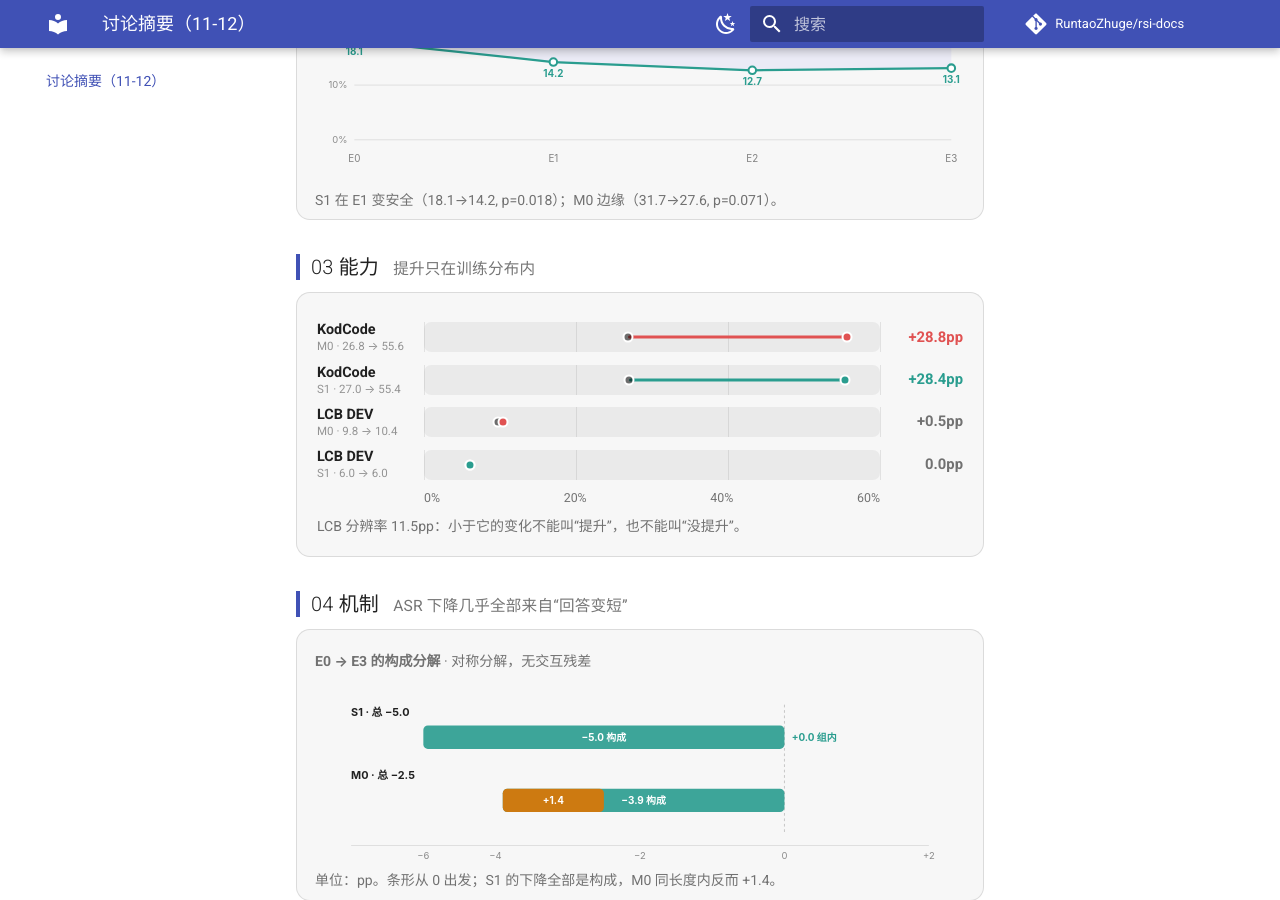
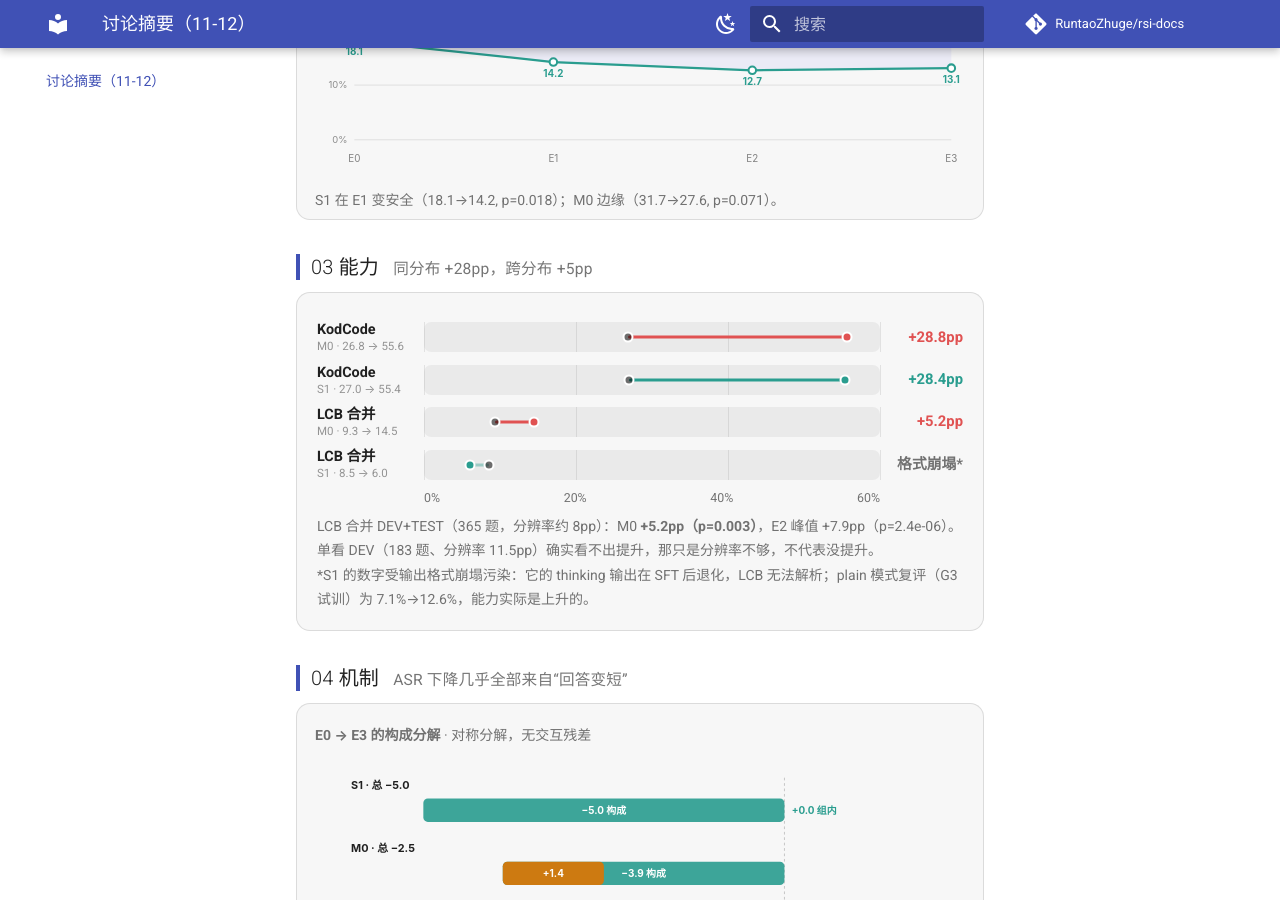
Before and after one commit to RuntaoZhuge/rsi-docs, an MkDocs documentation site: the page built from docs/discussion.md, in a window 1280 px wide and 900 px high, scrolled down 1158 px. Built offline with MkDocs 1.6.1 and Material for MkDocs 9.7.7, drawn with Linux system fonts in a browser that asks for light colours; comment, search, counter and statistics services are not loaded.

Commit message:
修正讨论摘要 03：能力提升不止于训练分布内
- 摘要卡由「LCB DEV 单看 +0.5/0.0」改为「LCB DEV+TEST 合并 +5.2pp（p=0.003）」，
  标题从「提升只在训练分布内」改为「同分布 +28pp，跨分布 +5pp」
- 补注：DEV 单看不可分辨是分辨率问题（11.5pp），不是没提升；E2 峰值 +7.9pp（p=2.4e-06）
- S1 的 LCB 数字标注为格式崩塌污染，附 plain 模式复评 +5.5pp（G3 试训）
- 结果页同步修正同一条措辞

```diff
--- a/docs/discussion.md
+++ b/docs/discussion.md
@@ -84,7 +84,7 @@
   <div class="dash-cap">S1 在 E1 变安全（18.1→14.2, p=0.018）；M0 边缘（31.7→27.6, p=0.071）。</div>
 </div>
 
-<h2>03 能力 <span>提升只在训练分布内</span></h2>
+<h2>03 能力 <span>同分布 +28pp，跨分布 +5pp</span></h2>
 <div class="dash-card">
   <div class="dash-dumb">
     <div class="dash-dumb-label">KodCode<small>M0 · 26.8 → 55.6</small></div>
@@ -99,19 +99,21 @@
     <div class="dash-dumb-val" style="color:#2a9d8f">+28.4pp</div>
   </div>
   <div class="dash-dumb">
-    <div class="dash-dumb-label">LCB DEV<small>M0 · 9.8 → 10.4</small></div>
+    <div class="dash-dumb-label">LCB 合并<small>M0 · 9.3 → 14.5</small></div>
     <div class="dash-track"><span class="tick" style="left:0"></span><span class="tick" style="left:33.3%"></span><span class="tick" style="left:66.7%"></span><span class="tick" style="left:100%"></span>
-      <span class="line" style="left:16.3%;width:1%;background:#e05252"></span><span class="dot start" style="left:16.3%"></span><span class="dot end m0" style="left:17.3%"></span></div>
-    <div class="dash-dumb-val" style="color:var(--dash-muted)">+0.5pp</div>
+      <span class="line" style="left:15.5%;width:8.7%;background:#e05252"></span><span class="dot start" style="left:15.5%"></span><span class="dot end m0" style="left:24.2%"></span></div>
+    <div class="dash-dumb-val" style="color:#e05252">+5.2pp</div>
   </div>
   <div class="dash-dumb">
-    <div class="dash-dumb-label">LCB DEV<small>S1 · 6.0 → 6.0</small></div>
+    <div class="dash-dumb-label">LCB 合并<small>S1 · 8.5 → 6.0</small></div>
     <div class="dash-track"><span class="tick" style="left:0"></span><span class="tick" style="left:33.3%"></span><span class="tick" style="left:66.7%"></span><span class="tick" style="left:100%"></span>
-      <span class="dot start" style="left:10%"></span><span class="dot end" style="left:10%"></span></div>
-    <div class="dash-dumb-val" style="color:var(--dash-muted)">0.0pp</div>
+      <span class="line" style="left:10%;width:4.2%;background:#2a9d8f;opacity:.4"></span><span class="dot start" style="left:14.2%"></span><span class="dot end" style="left:10%"></span></div>
+    <div class="dash-dumb-val" style="color:var(--dash-muted)">格式崩塌*</div>
   </div>
   <div class="dash-scale"><div></div><div class="track"><span>0%</span><span>20%</span><span>40%</span><span>60%</span></div><div></div></div>
-  <div class="dash-cap">LCB 分辨率 11.5pp：小于它的变化不能叫“提升”，也不能叫“没提升”。</div>
+  <div class="dash-cap">LCB 合并 DEV+TEST（365 题，分辨率约 8pp）：M0 <b>+5.2pp（p=0.003）</b>，E2 峰值 +7.9pp（p=2.4e-06）。<br>
+单看 DEV（183 题、分辨率 11.5pp）确实看不出提升，那只是分辨率不够，不代表没提升。<br>
+*S1 的数字受输出格式崩塌污染：它的 thinking 输出在 SFT 后退化，LCB 无法解析；plain 模式复评（G3 试训）为 7.1%→12.6%，能力实际是上升的。</div>
 </div>
 
 <h2>04 机制 <span>ASR 下降几乎全部来自“回答变短”</span></h2>
```
Also changed, not shown: docs/results.md (+3 -2 lines).
